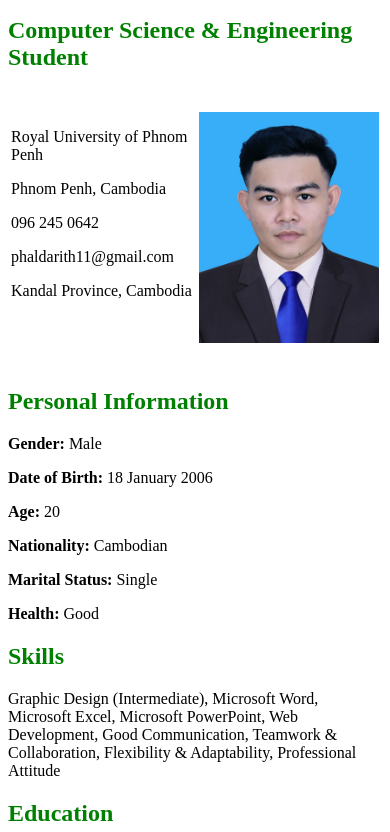
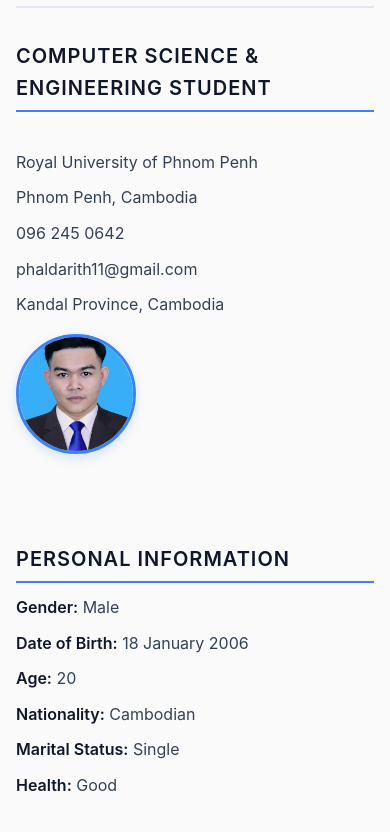
Before and after one commit to phaldarith11-debug/CV-Homework, a plain HTML site: page index.html in a window 390 px wide. Shown: the part 85-917 px from the top of the page. Drawn offline with Linux system fonts and the light colour scheme.

Commit message:
Add CSS into CV
Co-Authored-By: Claude Opus 5.5 <noreply@anthropic.com>

```diff
--- a/index.html
+++ b/index.html
@@ -2,6 +2,7 @@
 <html>
 <head>
     <title>Phal Darith - CV</title>
+    <link rel="stylesheet" href="style.css">
 </head>
 <body>
     <h1>Phal Darith</h1>
--- /dev/null
+++ b/style.css
@@ -0,0 +1,148 @@
+* {
+  margin: 0;
+  padding: 0;
+  box-sizing: border-box;
+}
+
+body {
+  font-family: -apple-system, BlinkMacSystemFont, 'Segoe UI', Roboto, 'Helvetica Neue', Arial, sans-serif;
+  line-height: 1.6;
+  color: #1a1a2e;
+  background: #fafafa;
+  max-width: 900px;
+  margin: 0 auto;
+  padding: 40px 24px;
+}
+
+h1 {
+  font-size: 2.5rem;
+  font-weight: 700;
+  color: #0f172a;
+  margin-bottom: 4px;
+  letter-spacing: -0.02em;
+}
+
+hr {
+  border: none;
+  border-top: 2px solid #e2e8f0;
+  margin: 16px 0 24px;
+}
+
+h2 {
+  font-size: 1.25rem;
+  font-weight: 600;
+  color: #0f172a;
+  margin: 32px 0 12px;
+  padding-bottom: 6px;
+  border-bottom: 2px solid #3b82f6;
+  text-transform: uppercase;
+  letter-spacing: 0.05em;
+}
+
+h3 {
+  font-size: 1.1rem;
+  font-weight: 600;
+  color: #1e293b;
+  margin: 20px 0 4px;
+}
+
+h2 font[color="green"],
+h3 font[color="blue"] {
+  color: inherit;
+}
+
+table {
+  width: 100%;
+  border-collapse: collapse;
+  margin-bottom: 24px;
+}
+
+td {
+  vertical-align: top;
+  padding: 0 16px;
+}
+
+td:first-child {
+  width: 70%;
+}
+
+td:last-child {
+  width: 30%;
+  text-align: center;
+}
+
+img {
+  width: 150px;
+  height: 150px;
+  object-fit: cover;
+  border-radius: 50%;
+  border: 3px solid #3b82f6;
+  box-shadow: 0 4px 12px rgba(59, 130, 246, 0.2);
+}
+
+p {
+  margin-bottom: 10px;
+  color: #334155;
+}
+
+b, strong {
+  font-weight: 600;
+  color: #0f172a;
+}
+
+ul {
+  margin: 8px 0 16px 24px;
+}
+
+li {
+  margin-bottom: 6px;
+  color: #334155;
+}
+
+li::marker {
+  color: #3b82f6;
+}
+
+footer p:last-of-type {
+  margin-top: 32px;
+  padding-top: 24px;
+  border-top: 1px solid #e2e8f0;
+  text-align: center;
+  color: #94a3b8;
+  font-size: 0.875rem;
+}
+
+@media print {
+  body {
+    background: white;
+    padding: 0;
+    max-width: none;
+  }
+  img {
+    border: 2px solid #3b82f6;
+  }
+  h2 {
+    border-bottom-color: #3b82f6;
+  }
+}
+
+@media (max-width: 600px) {
+  body {
+    padding: 24px 16px;
+  }
+  h1 {
+    font-size: 2rem;
+  }
+  td {
+    display: block;
+    width: 100%;
+    padding: 0;
+  }
+  td:last-child {
+    margin-top: 16px;
+  }
+  img {
+    width: 120px;
+    height: 120px;
+  }
+}
```
